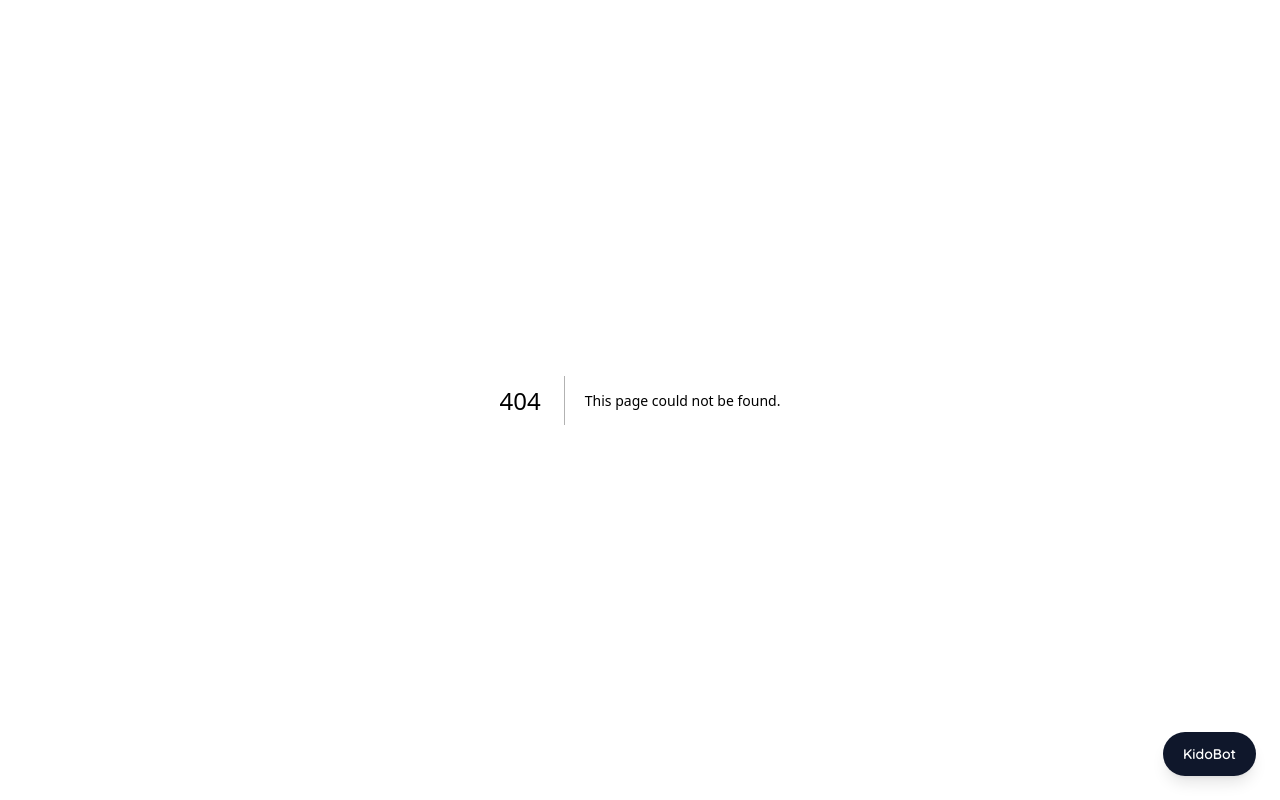
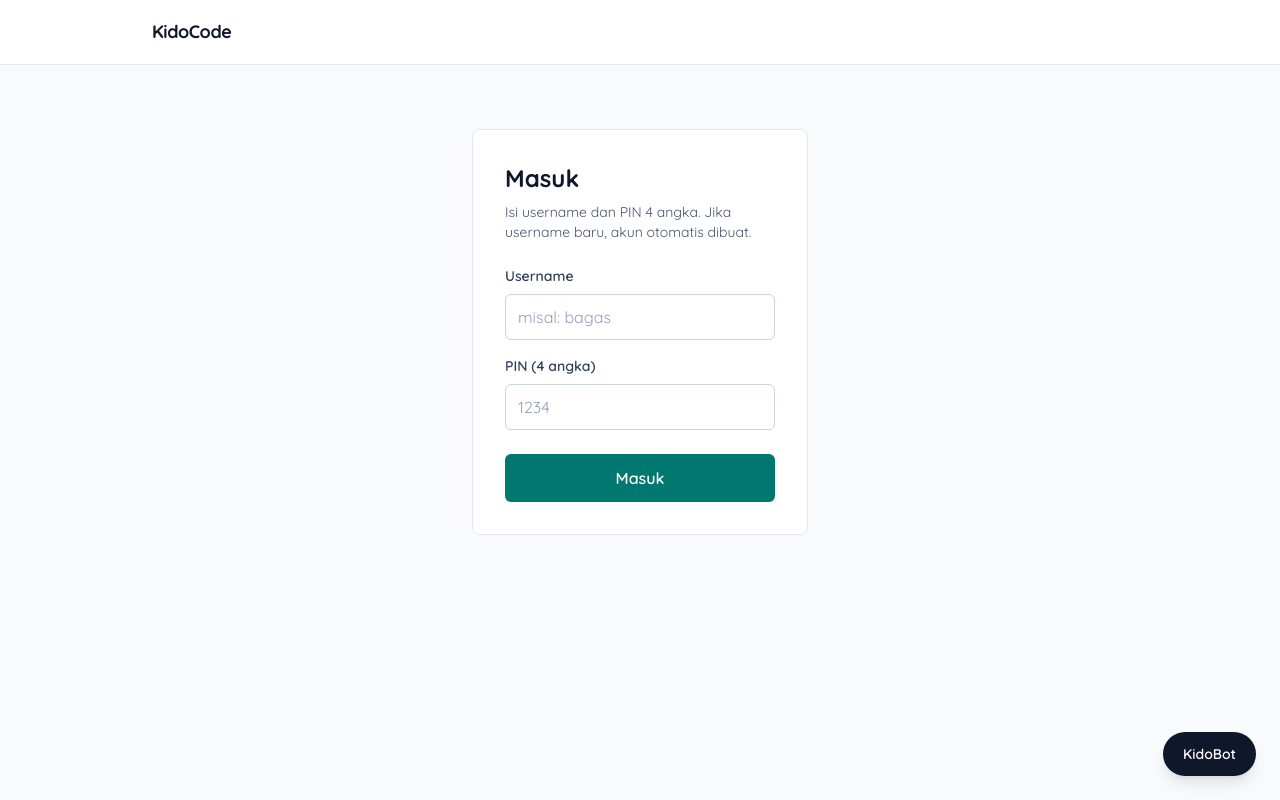
Before and after one commit to ahmadbagasmahardika50/kidocode-ai-umum, a Next.js app: page /masuk in a window 1280 px wide. Before the commit this address had no page. Built offline with nearby package versions, Linux system fonts and the light colour scheme.

Commit message:
feat: simple username and pin login for missions and dashboard

```diff
--- a/app/dashboard/page.tsx
+++ b/app/dashboard/page.tsx
@@ -1,7 +1,9 @@
 "use client";
 import Link from "next/link";
+import { useRouter } from "next/navigation";
 import { useEffect, useState } from "react";
 import { MISSIONS } from "@/lib/missions";
+import { getUser, logout } from "@/lib/auth";
 
 type Progress = Record<string, boolean>;
 
@@ -12,11 +14,14 @@ const BADGES = [
 ];
 
 export default function Dashboard() {
+  const router = useRouter();
   const [progress, setProgress] = useState<Progress>({});
+  const [user, setUser] = useState<string | null>(null);
 
-  // Baca progres yang disimpan oleh playground
+  // Baca progres dan nama user yang tersimpan di browser
   /* eslint-disable react-hooks/set-state-in-effect */
   useEffect(() => {
+    setUser(getUser());
     try {
       setProgress(JSON.parse(localStorage.getItem("kido-progress") ?? "{}"));
     } catch {
@@ -28,6 +33,11 @@ export default function Dashboard() {
   const done = MISSIONS.filter((m) => progress[`misi${m.id}`]).length;
   const percent = Math.round((done / MISSIONS.length) * 100);
 
+  const keluar = () => {
+    logout();
+    router.push("/masuk");
+  };
+
   return (
     <div className="min-h-screen bg-slate-50 text-slate-900">
       <header className="border-b border-slate-200 bg-white">
@@ -35,10 +45,14 @@ export default function Dashboard() {
           <Link href="/" className="text-lg font-bold tracking-tight">
             KidoCode
           </Link>
-          <nav className="flex gap-5 text-sm font-semibold text-slate-600">
+          <div className="flex items-center gap-5 text-sm font-semibold text-slate-600">
             <Link href="/belajar" className="hover:text-slate-900">Belajar</Link>
             <Link href="/kuis" className="hover:text-slate-900">Kuis</Link>
-          </nav>
+            {user && <span className="text-slate-900">Halo, {user}</span>}
+            <button onClick={keluar} className="text-red-600 hover:text-red-800">
+              Keluar
+            </button>
+          </div>
         </div>
       </header>
 
--- a/app/layout.tsx
+++ b/app/layout.tsx
@@ -2,6 +2,7 @@ import type { Metadata } from "next";
 import { Quicksand } from "next/font/google";
 import "./globals.css";
 import KidoBot from "@/components/bot/KidoBot";
+import AuthGuard from "@/components/auth/AuthGuard";
 
 const quicksand = Quicksand({
   subsets: ["latin"],
@@ -20,7 +21,7 @@ export default function RootLayout({
   return (
     <html lang="id">
       <body className={`${quicksand.className} antialiased bg-white text-slate-900`}>
-        {children}
+        <AuthGuard>{children}</AuthGuard>
         <KidoBot />
       </body>
     </html>
--- /dev/null
+++ b/app/masuk/page.tsx
@@ -0,0 +1,71 @@
+"use client";
+import Link from "next/link";
+import { useRouter } from "next/navigation";
+import { useState } from "react";
+import { login } from "@/lib/auth";
+
+export default function MasukPage() {
+  const router = useRouter();
+  const [username, setUsername] = useState("");
+  const [pin, setPin] = useState("");
+  const [error, setError] = useState("");
+
+  const submit = () => {
+    const res = login(username, pin);
+    if (res.ok) {
+      router.push("/dashboard");
+    } else {
+      setError(res.error ?? "Gagal masuk.");
+    }
+  };
+
+  return (
+    <div className="min-h-screen bg-slate-50 text-slate-900">
+      <header className="border-b border-slate-200 bg-white">
+        <div className="mx-auto flex h-16 max-w-5xl items-center px-6">
+          <Link href="/" className="text-lg font-bold tracking-tight">
+            KidoCode
+          </Link>
+        </div>
+      </header>
+
+      <main className="mx-auto max-w-sm px-6 py-16">
+        <div className="anim-fade-up rounded-lg border border-slate-200 bg-white p-8">
+          <h1 className="text-2xl font-bold">Masuk</h1>
+          <p className="mt-2 text-sm text-slate-600">
+            Isi username dan PIN 4 angka. Jika username baru, akun otomatis dibuat.
+          </p>
+
+          <label className="mt-6 block text-sm font-semibold text-slate-700">Username</label>
+          <input
+            type="text"
+            value={username}
+            onChange={(e) => setUsername(e.target.value)}
+            placeholder="misal: bagas"
+            className="mt-2 w-full rounded-md border border-slate-300 bg-white px-3 py-2.5 text-slate-900 placeholder:text-slate-400 outline-none focus:border-teal-600 focus:ring-2 focus:ring-teal-100"
+          />
+
+          <label className="mt-4 block text-sm font-semibold text-slate-700">PIN (4 angka)</label>
+          <input
+            type="password"
+            inputMode="numeric"
+            maxLength={4}
+            value={pin}
+            onChange={(e) => setPin(e.target.value.replace(/\D/g, ""))}
+            placeholder="1234"
+            className="mt-2 w-full rounded-md border border-slate-300 bg-white px-3 py-2.5 text-slate-900 placeholder:text-slate-400 outline-none focus:border-teal-600 focus:ring-2 focus:ring-teal-100"
+          />
+
+          {error && <p className="mt-4 text-sm font-semibold text-red-600">{error}</p>}
+
+          <button
+            onClick={submit}
+            className="mt-6 w-full rounded-md bg-teal-700 py-3 font-semibold text-white transition-colors hover:bg-teal-800"
+          >
+            Masuk
+          </button>
+        </div>
+      </main>
+    </div>
+  );
+}
--- /dev/null
+++ b/components/auth/AuthGuard.tsx
@@ -0,0 +1,29 @@
+"use client";
+import { usePathname, useRouter } from "next/navigation";
+import { useEffect, useState } from "react";
+import { getUser } from "@/lib/auth";
+
+// Halaman yang perlu login.
+const PROTECTED = ["/playground", "/dashboard"];
+
+export default function AuthGuard({ children }: { children: React.ReactNode }) {
+  const pathname = usePathname();
+  const router = useRouter();
+  const isProtected = PROTECTED.some((p) => pathname === p || pathname.startsWith(p + "/"));
+  const [authed, setAuthed] = useState(false);
+
+  /* eslint-disable react-hooks/set-state-in-effect */
+  useEffect(() => {
+    if (!isProtected) return;
+    if (getUser()) {
+      setAuthed(true);
+    } else {
+      setAuthed(false);
+      router.replace("/masuk");
+    }
+  }, [pathname, isProtected, router]);
+  /* eslint-enable react-hooks/set-state-in-effect */
+
+  if (isProtected && !authed) return null;
+  return <>{children}</>;
+}
--- /dev/null
+++ b/lib/auth.ts
@@ -0,0 +1,44 @@
+const USERS_KEY = "kido-users";
+const SESSION_KEY = "kido-user";
+
+export function getUser(): string | null {
+  if (typeof window === "undefined") return null;
+  try {
+    return localStorage.getItem(SESSION_KEY);
+  } catch {
+    return null;
+  }
+}
+
+export function login(username: string, pin: string): { ok: boolean; error?: string } {
+  const name = username.trim().toLowerCase();
+  if (!/^[a-z0-9_]{3,15}$/.test(name)) {
+    return { ok: false, error: "Username 3-15 karakter: huruf, angka, atau _." };
+  }
+  if (!/^\d{4}$/.test(pin)) {
+    return { ok: false, error: "PIN harus 4 angka." };
+  }
+  try {
+    const users = JSON.parse(localStorage.getItem(USERS_KEY) ?? "{}") as Record<string, string>;
+    if (users[name]) {
+      if (users[name] !== pin) {
+        return { ok: false, error: "PIN salah untuk username ini." };
+      }
+    } else {
+      users[name] = pin;
+      localStorage.setItem(USERS_KEY, JSON.stringify(users));
+    }
+    localStorage.setItem(SESSION_KEY, name);
+    return { ok: true };
+  } catch {
+    return { ok: false, error: "Browser tidak mengizinkan penyimpanan." };
+  }
+}
+
+export function logout() {
+  try {
+    localStorage.removeItem(SESSION_KEY);
+  } catch {
+    // abaikan
+  }
+}
```
Also changed, not shown: 1 other file (tests, documents, lock files or other folders).
